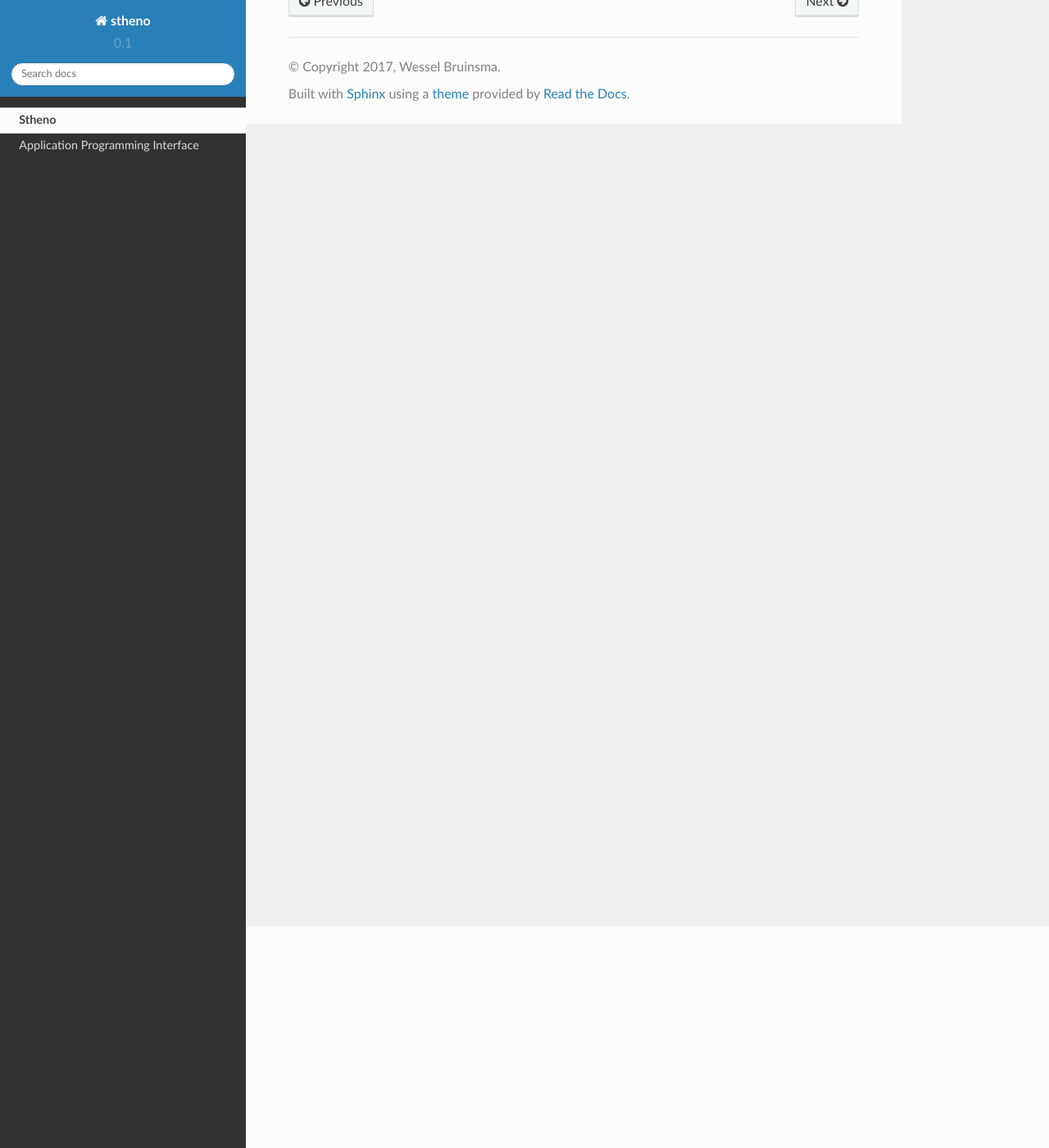
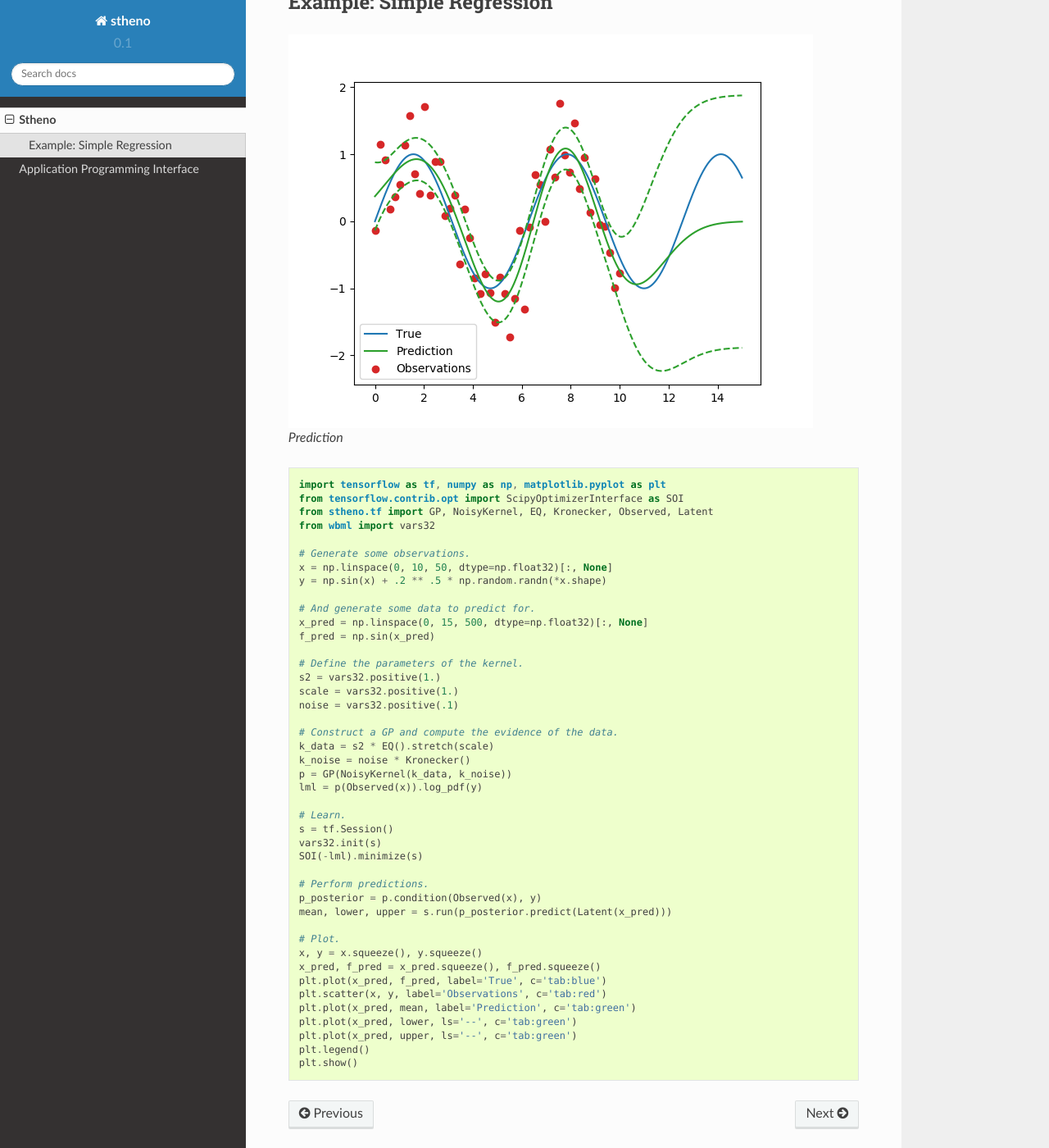
Before and after one commit to wesselb/stheno, a Sphinx documentation site: the page built from doc/readme.rst, in a window 1280 px wide and 1400 px high, scrolled down 270 px. Shown: the whole window at 82% size. Built offline with Sphinx 7.4.7 and the Read the Docs theme 2.0.0, drawn with Linux system fonts in a browser that asks for light colours.

Commit message:
Update readme in docs

```diff
--- a/doc/readme.rst
+++ b/doc/readme.rst
@@ -5,6 +5,60 @@ Implementation of Gaussian processes in Python
 
 |Build| |Coverage Status| |Latest Docs|
 
+Example: Simple Regression
+--------------------------
+
+.. figure:: https://raw.githubusercontent.com/wesselb/stheno/master/readme_prediction.png
+   :alt: Prediction
+
+   Prediction
+
+.. code:: python
+
+    import tensorflow as tf, numpy as np, matplotlib.pyplot as plt
+    from tensorflow.contrib.opt import ScipyOptimizerInterface as SOI
+    from stheno.tf import GP, NoisyKernel, EQ, Kronecker, Observed, Latent
+    from wbml import vars32
+
+    # Generate some observations.
+    x = np.linspace(0, 10, 50, dtype=np.float32)[:, None]
+    y = np.sin(x) + .2 ** .5 * np.random.randn(*x.shape)
+
+    # And generate some data to predict for.
+    x_pred = np.linspace(0, 15, 500, dtype=np.float32)[:, None]
+    f_pred = np.sin(x_pred)
+
+    # Define the parameters of the kernel.
+    s2 = vars32.positive(1.)
+    scale = vars32.positive(1.)
+    noise = vars32.positive(.1)
+
+    # Construct a GP and compute the evidence of the data.
+    k_data = s2 * EQ().stretch(scale)
+    k_noise = noise * Kronecker()
+    p = GP(NoisyKernel(k_data, k_noise))
+    lml = p(Observed(x)).log_pdf(y)
+
+    # Learn.
+    s = tf.Session()
+    vars32.init(s)
+    SOI(-lml).minimize(s)
+
+    # Perform predictions.
+    p_posterior = p.condition(Observed(x), y)
+    mean, lower, upper = s.run(p_posterior.predict(Latent(x_pred)))
+
+    # Plot.
+    x, y = x.squeeze(), y.squeeze()
+    x_pred, f_pred = x_pred.squeeze(), f_pred.squeeze()
+    plt.plot(x_pred, f_pred, label='True', c='tab:blue')
+    plt.scatter(x, y, label='Observations', c='tab:red')
+    plt.plot(x_pred, mean, label='Prediction', c='tab:green')
+    plt.plot(x_pred, lower, ls='--', c='tab:green')
+    plt.plot(x_pred, upper, ls='--', c='tab:green')
+    plt.legend()
+    plt.show()
+
 .. |Build| image:: https://travis-ci.org/wesselb/stheno.svg?branch=master
    :target: https://travis-ci.org/wesselb/stheno
 .. |Coverage Status| image:: https://coveralls.io/repos/github/wesselb/stheno/badge.svg?branch=master
```
